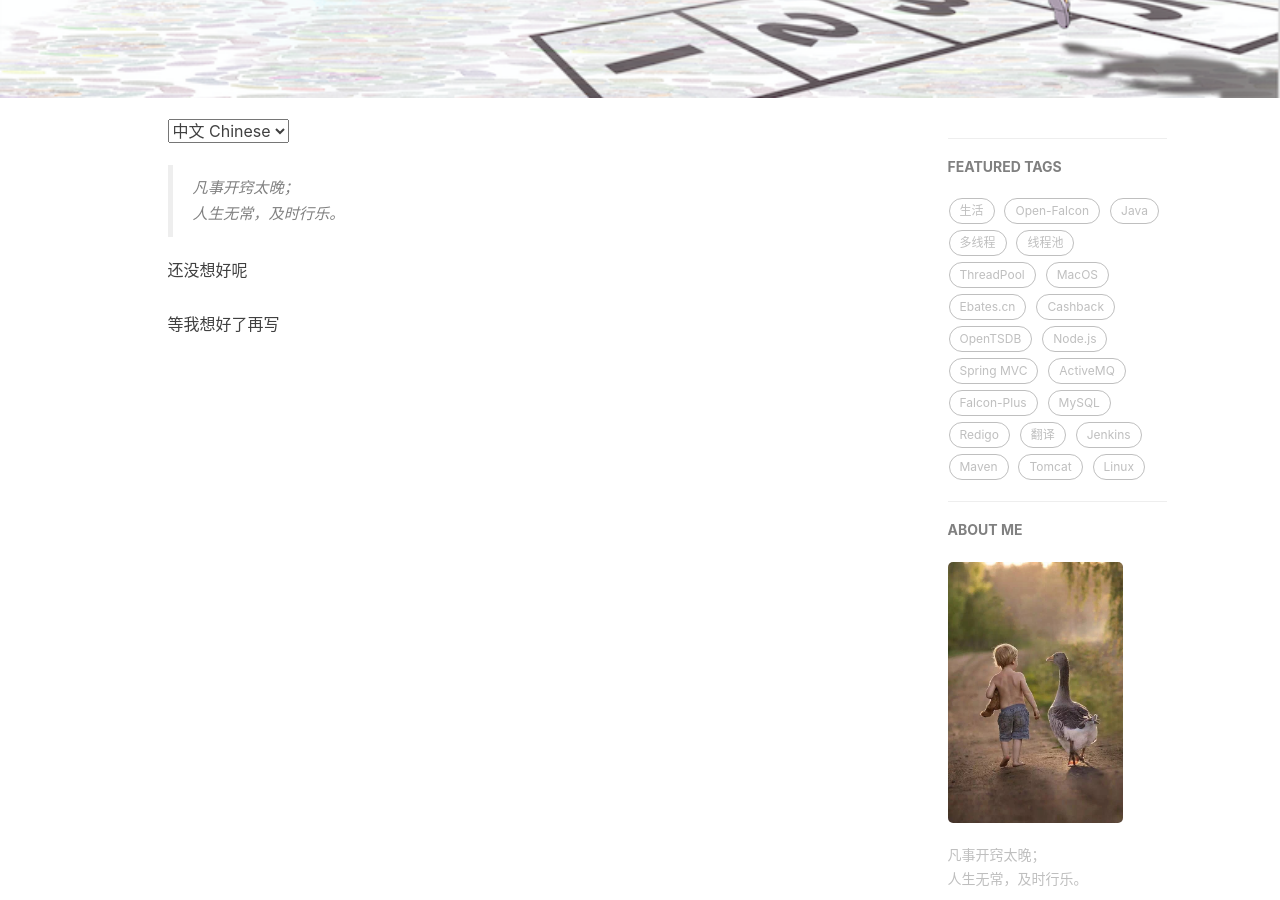
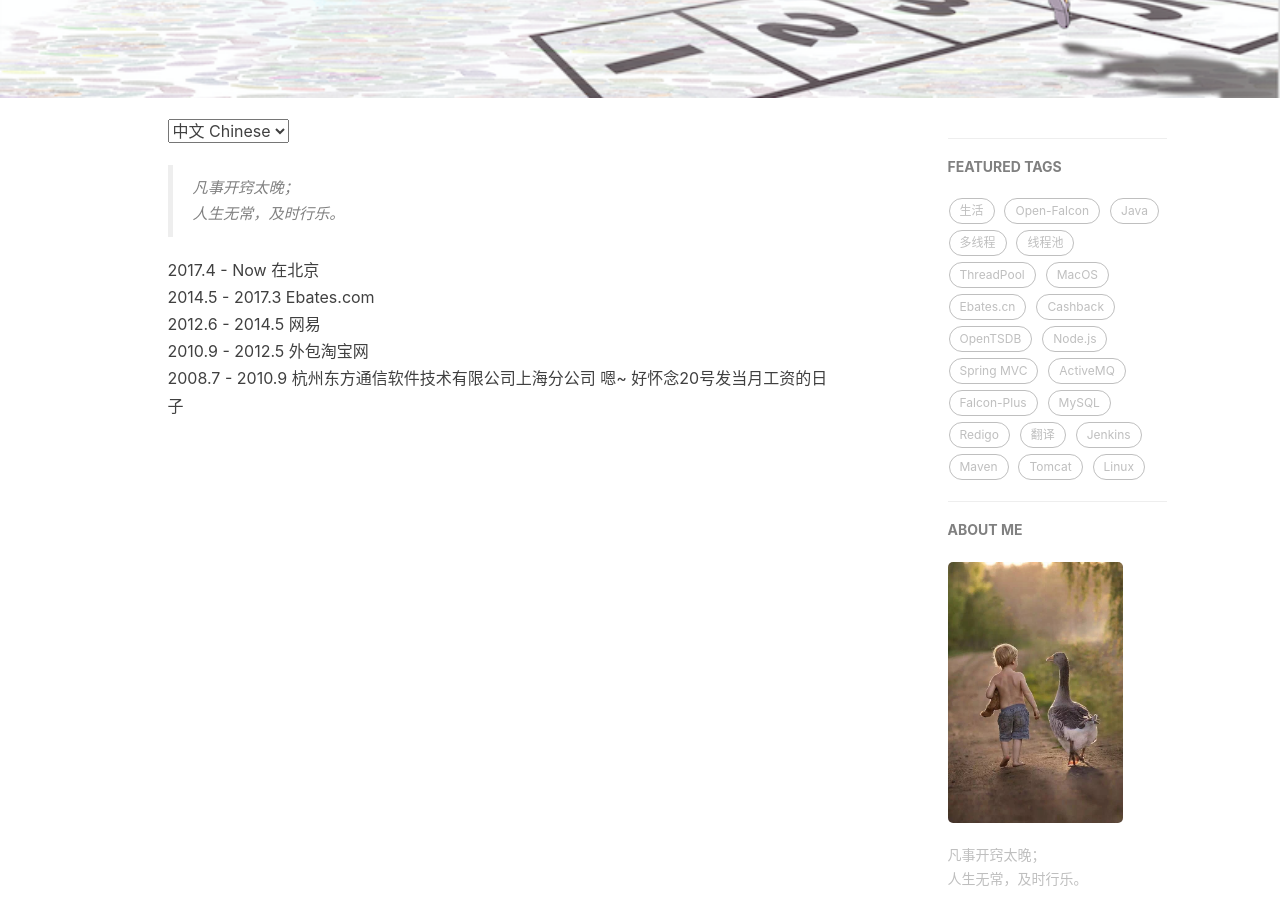
Before and after one commit to yuandghn/yuandghn.github.io, a Jekyll site: the page built from about.html, in a window 1280 px wide and 900 px high, scrolled down 320 px. Built offline with Jekyll 4.4.1, drawn with Linux system fonts in a browser that asks for light colours; nearby versions of some CDN libraries; comment, search, counter and statistics services are not loaded.

Commit message:
Update about page.

```diff
--- a/about.html
+++ b/about.html
@@ -17,8 +17,11 @@ header-img: "img/about-bg.png"
         凡事开窍太晚；<br/>
         人生无常，及时行乐。
     </blockquote>
-    还没想好呢<br>
-    <br>等我想好了再写
+    2017.4 - Now  在北京<br>
+    2014.5 - 2017.3  Ebates.com <br>
+    2012.6 - 2014.5  网易 <br>
+    2010.9 - 2012.5  外包淘宝网 <br>
+    2008.7 - 2010.9  杭州东方通信软件技术有限公司上海分公司   嗯~ 好怀念20号发当月工资的日子<br>
 
 </div>
 
```
